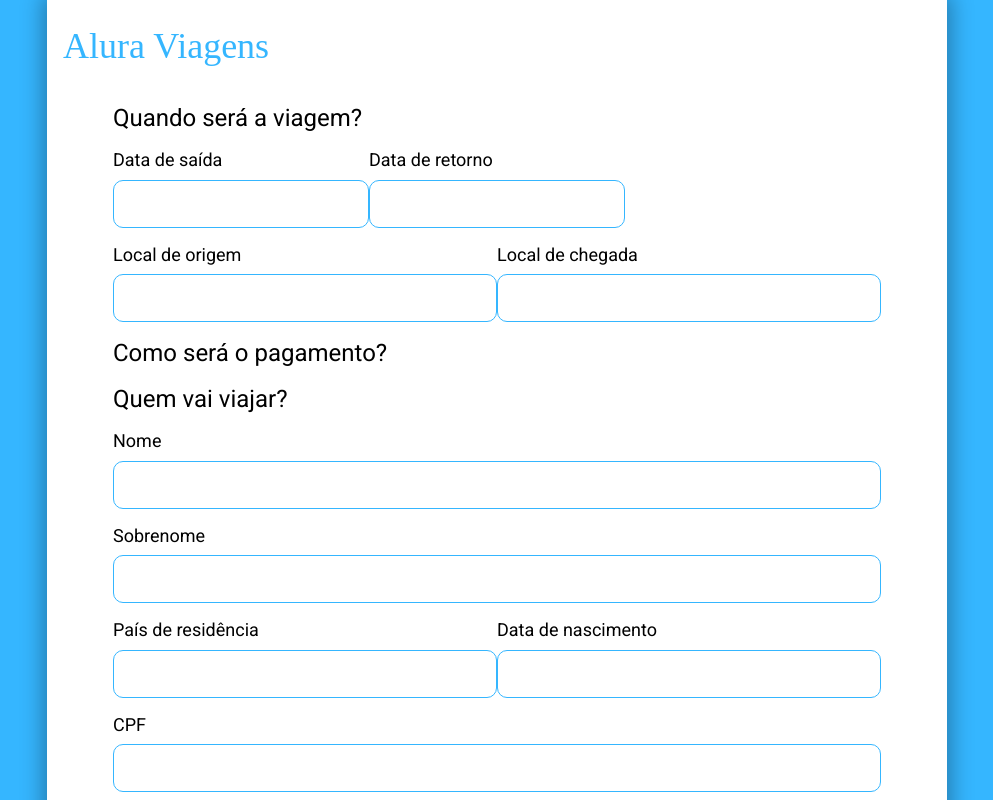
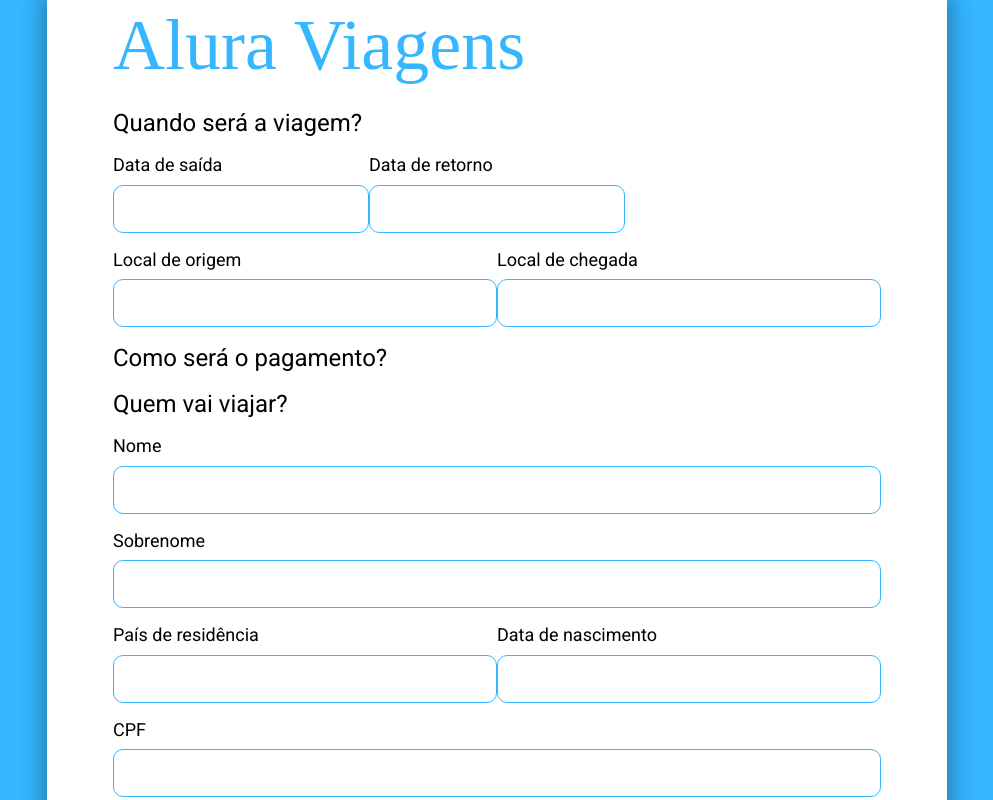
Before and after one commit to camila-cruz/alura-viagens, a Next.js app: page / in a window 1280 px wide. Shown: the top 800 px of the page, without its empty margins (143-1136 px from the left). Built offline with nearby package versions, Linux system fonts and the light colour scheme; a web font is replaced by a local one.

Commit message:
fix(spacing): fix title header spacing

```diff
--- a/pages/index.js
+++ b/pages/index.js
@@ -15,7 +15,13 @@
       paddingLeft={{ xs: '28px', md: '16px' }}
       paddingRight={{ xs: '28px', md: '16px' }}
     >
-      <Header>Alura Viagens</Header>
+      <Header
+        width="100%"
+        maxWidth="768px"
+        margin="auto"
+      >
+        Alura Viagens
+      </Header>
       <Form />
     </Box>
   );
--- a/src/components/commons/Header/index.js
+++ b/src/components/commons/Header/index.js
@@ -1,11 +1,16 @@
 import styled from 'styled-components';
+import { propToStyle } from '../../../theme/utils/propToStyle';
 import Text from '../../foundation/Text';
 
 export const Header = styled(Text)`
   margin-bottom: 16px;
+
+  ${propToStyle('width')}
+  ${propToStyle('maxWidth')}
+  ${propToStyle('margin')}
 `;
 
 Header.defaultProps = {
   tag: 'h1',
-  variant: 'headerXS',
+  variant: 'header',
 };
--- a/src/components/foundation/Text/index.js
+++ b/src/components/foundation/Text/index.js
@@ -1,10 +1,27 @@
 import React from 'react';
-import styled from 'styled-components';
+import styled, { css } from 'styled-components';
 import PropTypes from 'prop-types';
+import { breakpointsMedia } from '../../../theme/utils/breakpointsMedia';
 
 const TextBase = styled.span`
+  ${(props) => {
+    if (typeof props.theme.typographyVariants[props.variant].fontSize === 'string') {
+      return css`
+        font-size: ${props.theme.typographyVariants[props.variant].fontSize};
+      `;
+    }
+
+    return breakpointsMedia({
+      xs: css`
+        font-size: ${props.theme.typographyVariants[props.variant].fontSize.xs};
+      `,
+      md: css`
+        font-size: ${props.theme.typographyVariants[props.variant].fontSize.md};
+      `,
+    });
+  }}
+
   font-family: ${(props) => props.theme.typographyVariants[props.variant].fontFamily};
-  font-size: ${(props) => props.theme.typographyVariants[props.variant].fontSize};
   font-weight: ${(props) => props.theme.typographyVariants[props.variant].fontWeight};
   line-height: ${(props) => props.theme.typographyVariants[props.variant].lineHeight};
   color: ${(props) => props.theme.typographyVariants[props.variant].color};
--- a/src/theme/index.js
+++ b/src/theme/index.js
@@ -16,15 +16,11 @@
 };
 
 const typographyVariants = {
-  headerXS: {
-    fontSize: '36px',
-    fontWeight: '400',
-    lineHeight: 1.25,
-    fontFamily: fontFamily.title,
-    color: colors.primary,
-  },
-  headerMD: {
-    fontSize: '72px',
+  header: {
+    fontSize: {
+      xs: '36px',
+      md: '72px',
+    },
     fontWeight: '400',
     lineHeight: 1.25,
     fontFamily: fontFamily.title,
```
